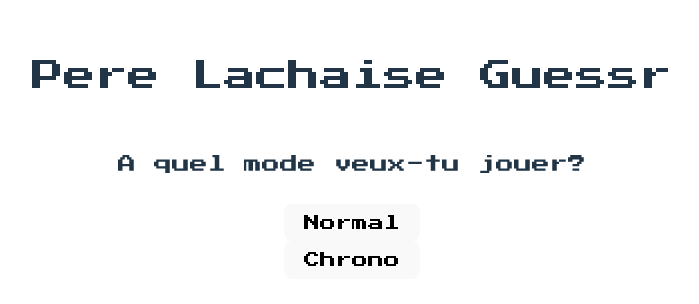
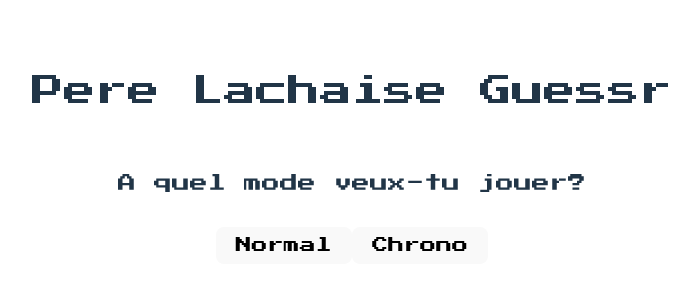
Before and after one commit to EaudeJavel/pere-lachaise-guessr, a React (Vite) app: page / in a window 1280 px wide. Shown: the part 246-550 px from the top of the page, without its empty margins (288-987 px from the left). Built offline with nearby package versions, Linux system fonts and the light colour scheme.

Commit message:
fix: minor css fixes

```diff
--- a/src/App.jsx
+++ b/src/App.jsx
@@ -1,7 +1,16 @@
 import React, { useState } from "react";
-import { AppContainer, Heading } from "./App.styles";
+import styled from "styled-components";
 import Game from "./components/Game/Game";
 import GameModeSelection from "./components/GameModeSelection";
+
+const AppContainer = styled.div`
+  display: flex;
+  flex-direction: column;
+  align-items: center;
+  max-width: 800px;
+  margin: 0 auto;
+  font-family: "Press Start 2P", sans-serif;
+`;
 
 const App = () => {
   const [gameMode, setGameMode] = useState(null);
@@ -32,15 +41,17 @@ const App = () => {
   return (
     <>
       <AppContainer onKeyDown={handleKeyDown} tabIndex={0}>
-        <Heading>Pere Lachaise Guessr</Heading>
+
         {gameMode ? (
           <Game mode={gameMode} />
         ) : (
-          <GameModeSelection handleGameModeSelection={handleGameModeSelection} />
+          <GameModeSelection
+            handleGameModeSelection={handleGameModeSelection}
+          />
         )}
       </AppContainer>
     </>
-  )
+  );
 };
 
 export default App;
--- a/src/App.styles.jsx
+++ /dev/null
@@ -1,18 +0,0 @@
-import styled from "styled-components";
-
-export const AppContainer = styled.div`
-  display: flex;
-  flex-direction: column;
-  align-items: center;
-  max-width: 800px;
-  margin: 0 auto;
-  font-family: "Press Start 2P", sans-serif;
-`;
-
-export const Heading = styled.h1`
-  font-size: 32px;
-  font-weight: bold;
-  margin-top: 30px;
-  margin-bottom: 30px;
-  text-align: center;
-`;
--- a/src/components/Game/Game.jsx
+++ b/src/components/Game/Game.jsx
@@ -5,7 +5,6 @@ import TweetButton from "../TweetButton/TweetButton";
 import QuestionContainer from "../QuestionContainer/QuestionContainer";
 import ResultContainer from "../ResultContainer/ResultContainer";
 import ScoreboardButton from "../ScoreBoardButton/ScoreBoardButton";
-
 
 const Game = () => {
   const [personality, setPersonality] = useState(
@@ -25,7 +24,8 @@ const Game = () => {
 
   useEffect(() => {
     const savedScores = JSON.parse(localStorage.getItem("scores")) || [];
-      const savedHighestScore = parseInt(localStorage.getItem("highestScore")) || 0;
+    const savedHighestScore =
+      parseInt(localStorage.getItem("highestScore")) || 0;
     setScores(savedScores);
     setHighestScore(savedHighestScore);
   }, []);
--- a/src/components/GameModeSelection.jsx
+++ b/src/components/GameModeSelection.jsx
@@ -6,13 +6,26 @@ const Container = styled.div`
   align-items: center;
 `;
 
-export const Heading = styled.h1`
+const Heading = styled.h1`
+  font-size: 32px;
+  font-weight: bold;
+  margin-top: 30px;
+  margin-bottom: 30px;
+  text-align: center;
+`;
+
+const Heading2 = styled.h2`
   font-size: 18px;
   font-weight: bold;
   margin-top: 30px;
   margin-bottom: 30px;
   text-align: center;
 `;
+
+const Flex = styled.div`
+  display:flex;
+`;
+
 
 const GameModeSelection = ({ handleGameModeSelection }) => {
   const handleNormalModeClick = () => {
@@ -25,11 +38,14 @@ const GameModeSelection = ({ handleGameModeSelection }) => {
 
   return (
     <Container>
-        <Heading>A quel mode veux-tu jouer?</Heading>
+      <Heading>Pere Lachaise Guessr</Heading>
+      <Heading2>A quel mode veux-tu jouer?</Heading2>
+      <Flex>
         <button onClick={handleNormalModeClick}>Normal</button>
         <button onClick={handleChronoModeClick}>Chrono</button>
+      </Flex>
     </Container>
   );
 };
 
-export default GameModeSelection
+export default GameModeSelection;
```
Lines whose indentation alone changed are shown as unchanged.
